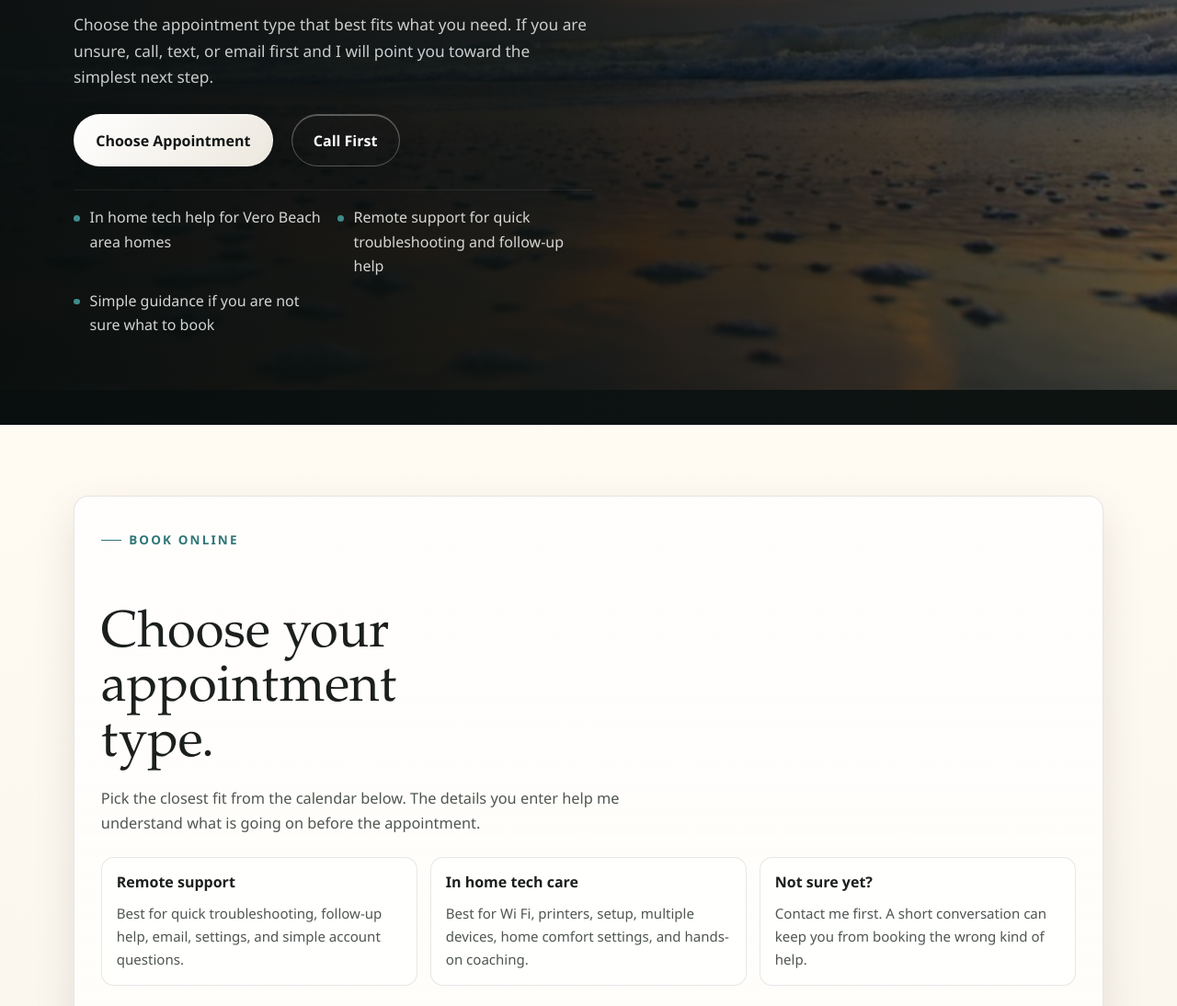
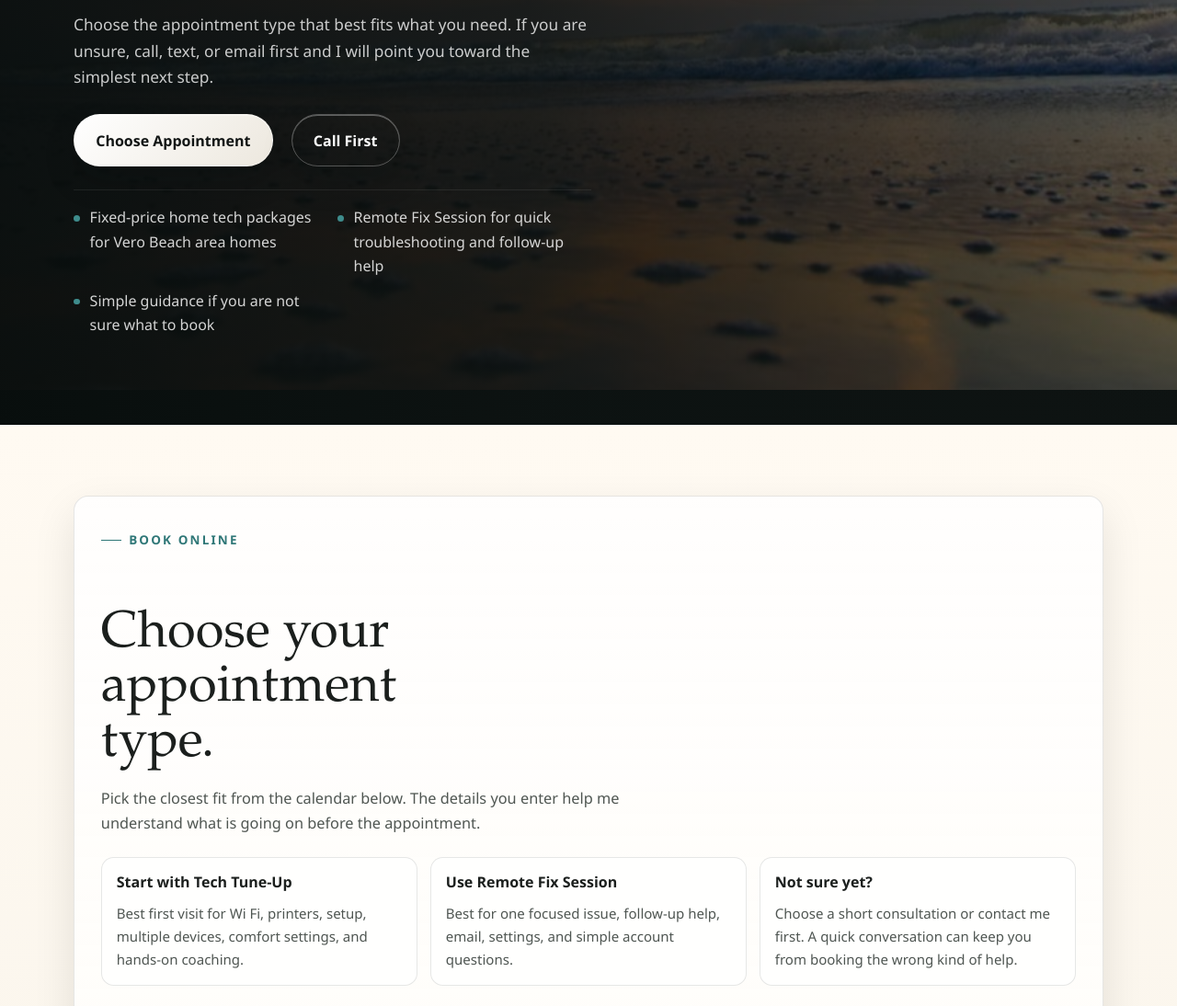
Before and after one commit to CJCinco/Vero-Tech-Care-Site, a plain HTML site: page book.html in a window 1280 px wide. Shown: the part 626-1720 px from the top of the page at 92% size. Drawn offline with Linux system fonts and the light colour scheme; a script that the page names is missing.

Commit message:
Align booking page with package scheduler

```diff
--- a/book.html
+++ b/book.html
@@ -75,8 +75,8 @@
           </div>
 
           <ul class="hero-benefits" aria-label="Booking options">
-            <li>In home tech help for Vero Beach area homes</li>
-            <li>Remote support for quick troubleshooting and follow-up help</li>
+            <li>Fixed-price home tech packages for Vero Beach area homes</li>
+            <li>Remote Fix Session for quick troubleshooting and follow-up help</li>
             <li>Simple guidance if you are not sure what to book</li>
           </ul>
         </div>
@@ -114,16 +114,16 @@
           </p>
           <div class="booking-guide" aria-label="Which appointment to choose">
             <article>
-              <h3>Remote support</h3>
-              <p>Best for quick troubleshooting, follow-up help, email, settings, and simple account questions.</p>
+              <h3>Start with Tech Tune-Up</h3>
+              <p>Best first visit for Wi Fi, printers, setup, multiple devices, comfort settings, and hands-on coaching.</p>
             </article>
             <article>
-              <h3>In home tech care</h3>
-              <p>Best for Wi Fi, printers, setup, multiple devices, home comfort settings, and hands-on coaching.</p>
+              <h3>Use Remote Fix Session</h3>
+              <p>Best for one focused issue, follow-up help, email, settings, and simple account questions.</p>
             </article>
             <article>
               <h3>Not sure yet?</h3>
-              <p>Contact me first. A short conversation can keep you from booking the wrong kind of help.</p>
+              <p>Choose a short consultation or contact me first. A quick conversation can keep you from booking the wrong kind of help.</p>
             </article>
           </div>
           <iframe
```
Also changed, not shown: _tools/browser-smoke/tests/homepage-smoke.spec.js (+16 -10 lines), index.html (+6 -0 lines).
